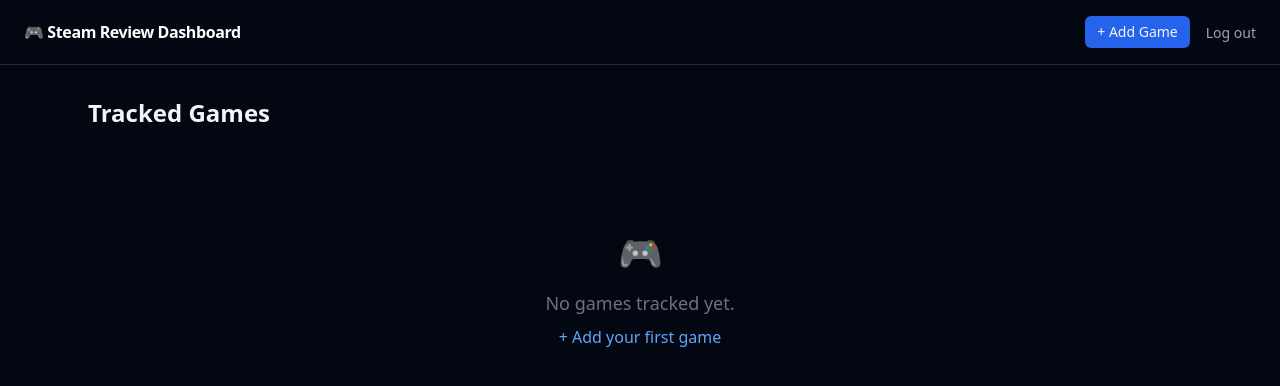
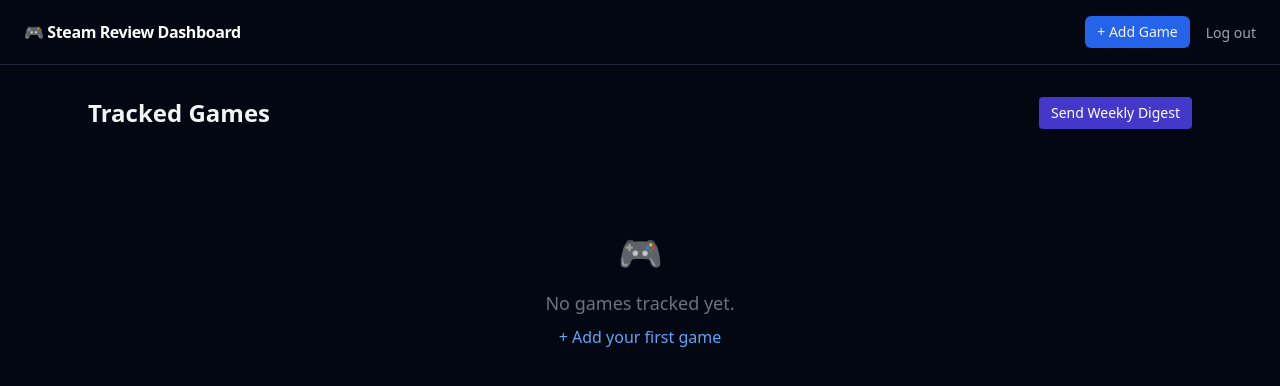
Before and after one commit to jtpaek429/steamreviewagent, a Flask app: page / in a window 1280 px wide. Shown: the top 386 px of the page. Run offline with Flask 3, Linux system fonts and the light colour scheme; the visitor is signed in with stand-in values (Sample User, id 1); data that the repository does not hold is empty.

Commit message:
feat: add Send Weekly Digest button to admin dashboard
Adds /admin/send-digest route and _run_digest background job that runs
the full pipeline (Steam fetch → Claude analysis → save → email) for
all digest-enabled games and sends a consolidated email on demand.

Co-Authored-By: Claude Sonnet 4.6 <noreply@anthropic.com>

```diff
--- a/app.py
+++ b/app.py
@@ -20,6 +20,7 @@ from analyze import analyze_reviews
 from steam import SteamAPIError, fetch_game_name, fetch_review_summary, fetch_reviews
 from trends import (
     add_game,
+    compute_trends,
     delete_runs_except,
     get_all_runs,
     get_game,
@@ -248,6 +249,53 @@ def _run_send_email(app_id: str, to_email: str, job_id: str) -> None:
 
     except Exception as e:
         _update_job(job_id, "error", f"Email send failed: {e}")
+
+
+def _run_digest(job_id: str) -> None:
+    """Run the full pipeline for all digest-enabled games and send consolidated email."""
+    from email_sender import send_multi_digest
+
+    try:
+        db_games = [g for g in get_games() if g["include_in_digest"]]
+        if not db_games:
+            _update_job(job_id, "error", "No games have digest enabled.")
+            return
+
+        results = []
+        for i, game in enumerate(db_games, 1):
+            app_id = str(game["app_id"])
+            game_name = game["game_name"]
+            _update_job(job_id, "running", f"Processing {game_name} ({i}/{len(db_games)})...")
+
+            try:
+                reviews = fetch_reviews(app_id)
+            except SteamAPIError as e:
+                results.append({"app_id": app_id, "game_name": game_name,
+                                 "analysis": None, "trend_spikes": [], "error": str(e)})
+                continue
+
+            try:
+                analysis = analyze_reviews(reviews)
+            except (ValueError, RuntimeError) as e:
+                results.append({"app_id": app_id, "game_name": game_name,
+                                 "analysis": None, "trend_spikes": [], "error": str(e)})
+                continue
+
+            positive_count = sum(1 for r in reviews if r["voted_up"])
+            negative_count = len(reviews) - positive_count
+            previous_run = load_last_run(app_id)
+            trend_spikes = compute_trends(analysis, previous_run) if previous_run else []
+            save_run(app_id, analysis, positive_count=positive_count, negative_count=negative_count)
+            results.append({"app_id": app_id, "game_name": game_name,
+                            "analysis": analysis, "trend_spikes": trend_spikes, "error": None})
+
+        n_ok = sum(1 for r in results if r["analysis"] is not None)
+        _update_job(job_id, "running", f"Sending digest email ({n_ok}/{len(db_games)} succeeded)...")
+        send_multi_digest(results)
+        _update_job(job_id, "complete", f"Digest sent — {n_ok}/{len(db_games)} game(s) included.")
+
+    except Exception as e:
+        _update_job(job_id, "error", f"Digest failed: {e}")
 
 
 # ── Helpers ────────────────────────────────────────────────────────────────────
@@ -503,6 +551,17 @@ def send_email_view(app_id: str):
                             next=url_for("game_detail", app_id=app_id)))
 
 
+@app.route("/admin/send-digest", methods=["POST"])
+@admin_required
+def send_digest_view():
+    job_id = _create_job("Starting weekly digest...")
+    thread = threading.Thread(target=_run_digest, args=(job_id,), daemon=True)
+    thread.start()
+    return redirect(url_for("job_status_page", job_id=job_id,
+                            game_name="Weekly Digest",
+                            next=url_for("index")))
+
+
 @app.route("/admin/status/<job_id>")
 @admin_required
 def job_status_page(job_id: str):
--- a/templates/index.html
+++ b/templates/index.html
@@ -3,6 +3,14 @@
 {% block content %}
 <div class="flex items-center justify-between mb-6">
   <h1 class="text-2xl font-bold">Tracked Games</h1>
+  {% if is_admin %}
+  <form method="POST" action="/admin/send-digest">
+    <button type="submit"
+            class="text-sm px-3 py-1.5 rounded bg-indigo-700 hover:bg-indigo-600 text-white transition-colors">
+      Send Weekly Digest
+    </button>
+  </form>
+  {% endif %}
 </div>
 
 {% if not games %}
```
